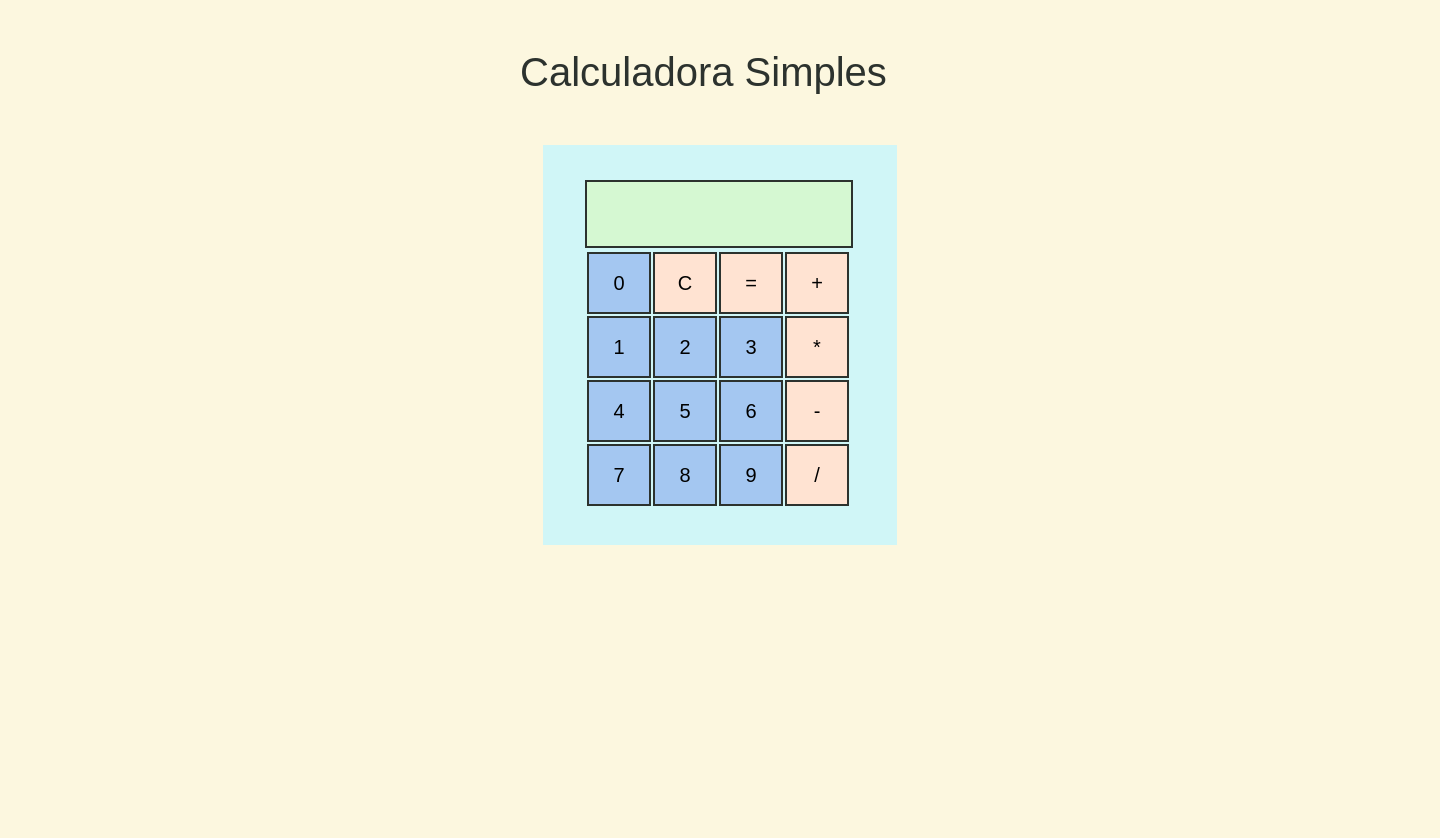
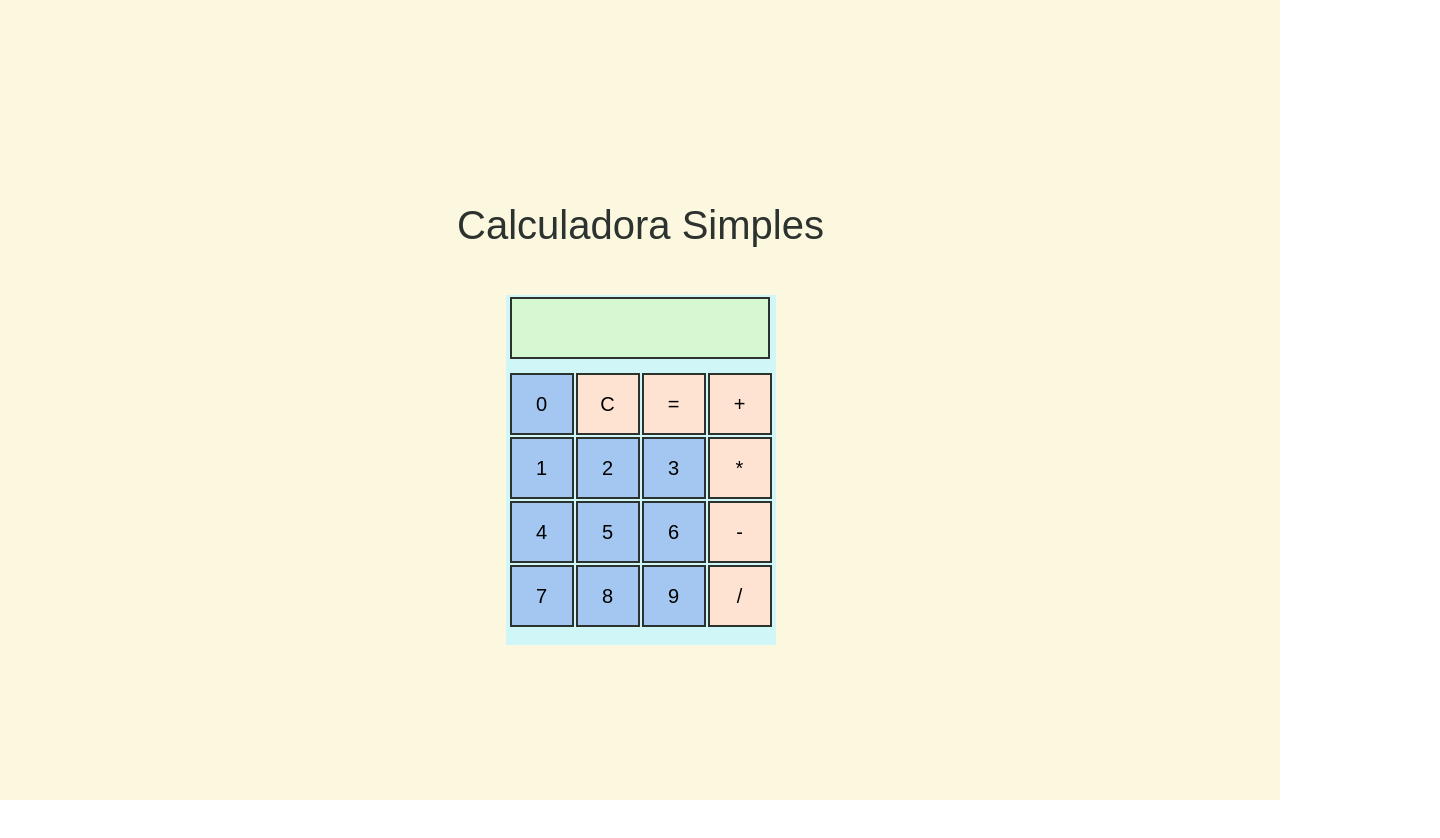
Before and after one commit to luisavilhena/calculadorajs.github.io, a plain HTML site: page index.html in a window 1280 px wide. Shown: the whole page, 1440 px wide, since content can reach past the window. After the commit the page ends 816 px from the top, so only its background shows below. Drawn offline with Linux system fonts and the light colour scheme.

Commit message:
Deixar centralizado

```diff
--- /dev/null
+++ b/calc.css
@@ -0,0 +1,76 @@
+
+		@charset "UTF-8";
+@import url(font-awesome.min.css);
+@import url("http://fonts.googleapis.com/css?family=Source+Sans+Pro:200");
+
+/*
+	Visualize by TEMPLATED
+	templated.co @templatedco
+	Released for free under the Creative Commons Attribution 3.0 license (templated.co/license)
+*/
+
+/* Reset */
+
+	html, body, div, span, applet, object, iframe, h1, h2, h3, h4, h5, h6, p, blockquote, pre, a, abbr, acronym, address, big, cite, code, del, dfn, em, img, ins, kbd, q, s, samp, small, strike, strong, sub, sup, tt, var, b, u, i, center, dl, dt, dd, ol, ul, li, fieldset, form, label, legend, table, caption, tbody, tfoot, thead, tr, th, td, article, aside, canvas, details, embed, figure, figcaption, footer, header, hgroup, menu, nav, output, ruby, section, summary, time, mark, audio, video {
+		margin: 0;
+		padding: 0;
+		border: 0;
+		font-size: 100%;
+		font: inherit;
+		vertical-align: baseline;
+	}
+
+	article, aside, details, figcaption, figure, footer, header, hgroup, menu, nav, section {
+		display: block;
+	}
+
+	body {
+		line-height: 1;
+	}
+
+	ol, ul {
+		list-style: none;
+	}
+
+	blockquote, q {
+		quotes: none;
+	}
+
+	blockquote:before, blockquote:after, q:before, q:after {
+		content: '';
+		content: none;
+	}
+
+	table {
+		border-collapse: collapse;
+		border-spacing: 0;
+	}
+
+	html {
+		width: 100%;
+		height: 100%;
+		border: 0;
+	}
+
+	body {
+		-webkit-text-size-adjust: none;
+		width: 100%;
+		height: 100%;
+		border: 0;
+		overflow: hidden;
+	}
+
+/* Box Model */
+
+	*, *:before, *:after {
+		-moz-box-sizing: border-box;
+		-webkit-box-sizing: border-box;
+		box-sizing: border-box;
+	}
+	 .conteudo {
+	 	width: 383px;
+	 	height: 490px;
+	 	position: absolute;
+	 	top: calc(50% - 245px);
+	 	left: calc(50% - 191px);
+	 }
--- a/index.html
+++ b/index.html
@@ -3,34 +3,26 @@
 <head>
 <meta charset="utf-8">
 <title>Calculator</title>
+<link rel="stylesheet" type="text/css" href="calc.css">
 </head>
 <body>
-<div class="geral" style=" background-color: #FCF7DF;
-    width: 1440px;
-    height: 900px;
-   padding-top: 50px;
-	position:absolute;
-	top:0;
-	left:0;
-	}">
-
+<div class="geral" style=" background-color: #FCF7DF; max-width: 1500px;width: 100%; height: 100%;">
+    <div class="conteudo">
      <h1 style='color: #2C322E;
      font-weight: lighter;
     font-family: "Montserrat", sans-serif;
     font-size: 40px;
-    width: 400px;
-    margin: 0 auto;
-    position: relative;
-    padding-bottom: 50px;
-
-    '> Calculadora Simples</h1>
+  text-align: center;
+  padding-top: 50px;
+  padding-bottom: 50px; '
+  > Calculadora Simples</h1>
 
     </style>
 <form name="frm" style=" margin: 0 auto;
-  height: 350px; padding: 35px 42px 15px 42px; position: relative;background-color: #D0F6F7;  border: 1px solid black; width: 270px; border: none;">
+  height: 350px;  position: relative;background-color: #D0F6F7;  border: 1px solid black; width: 270px; border: none; vertical-align: center">
 
 <input name="result" style=" border: 2px solid #2C322E;
-   margin-bottom: 2px;
+   margin:2px 0 12px 4px ;
     font-weight: ;
    font-size: 20px;
   width: 260px;
@@ -46,7 +38,7 @@
 font-size: 20px;
   height: 62px;
  margin-top: 2px;
- margin-left: 2px;
+ margin-left: 4px;
  background-color: #A4C7F1;">
 
  <input type="reset"  name="reset" value=" C " onClick="clear()"
@@ -85,7 +77,7 @@ font-size: 20px;
  height: 62px;
 font-size: 20px;
  margin-top: 2px;
- margin-left: 2px;
+ margin-left: 4px;
  background-color: #A4C7F1;">
 
  <br />
@@ -119,7 +111,7 @@ font-size: 20px;
  height: 62px;
  font-size: 20px;
  margin-top: 2px;
- margin-left: 2px;
+ margin-left: 4px;
  background-color: #A4C7F1; ">
 <br />
 <input type="button" name="5" value="5" onClick="run(5)" style="border: 2px solid #2C322E;
@@ -153,7 +145,7 @@ font-size: 20px;
  height: 62px;
  font-size: 20px;
   margin-top: 2px;
- margin-left: 2px;
+ margin-left: 4px;
  background-color: #A4C7F1; " >
 
  <input type="button" name="8" value="8" onClick="run(8)" style="border: 2px solid #2C322E;
@@ -222,6 +214,7 @@ var evalo = eval(document.frm.result.value)
 document.frm.result.value = evalo;
 }
 </script>
+</div><!--conteudo-->
 </div> <!--geral-->
 </body>
 </html>﻿
```
